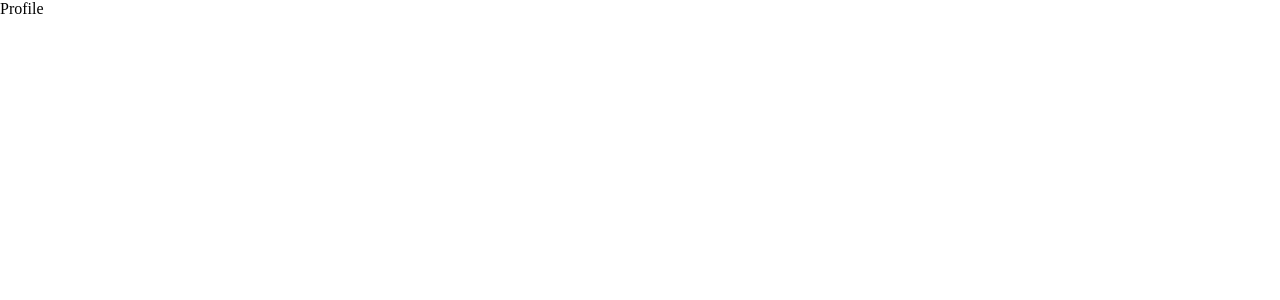
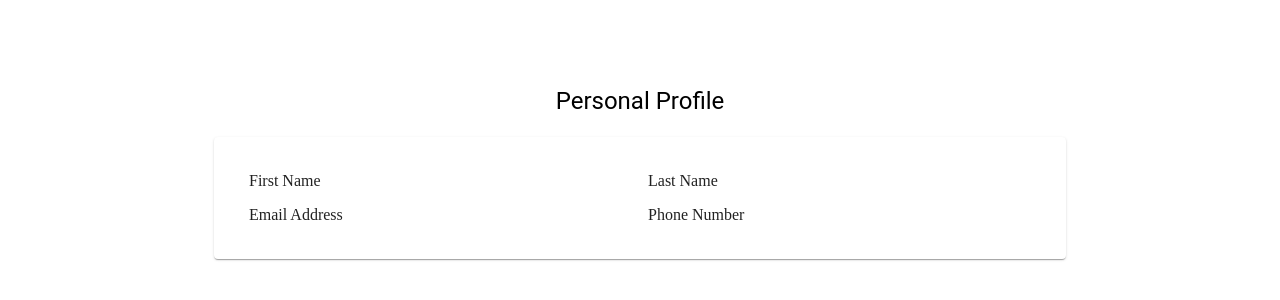
Before and after one commit to khanstutorial/nexus-kt, a React (Create React App) app: page /profile/1 in a window 1280 px wide. Shown: the top 300 px of the page. Built offline with nearby package versions, Linux system fonts and the light colour scheme.

Commit message:
started working on profile page

```diff
--- a/src/pages/Profile.jsx
+++ b/src/pages/Profile.jsx
@@ -1,7 +1,40 @@
 import React from 'react';
+import { Grid, Card, Box, Typography } from '@mui/material';
+import Container from '@mui/material/Container';
 
 const Profile = () => {
-  return <div>Profile</div>;
+  return (
+    <Container maxWidth="md">
+      <Box
+        sx={{
+          width: '100%',
+          marginTop: '10%',
+          paddingBottom: '20px',
+          textAlign: 'center',
+          minHeight: '100%',
+          backgroundColor: 'white',
+        }}
+      >
+        <Typography variant="h5">Personal Profile</Typography>
+      </Box>
+      <Card sx={{ padding: '35px' }}>
+        <Grid container spacing={2}>
+          <Grid item xs={6}>
+            <span>First Name</span>
+          </Grid>
+          <Grid item xs={6}>
+            <span>Last Name</span>
+          </Grid>
+          <Grid item xs={6}>
+            <span>Email Address</span>
+          </Grid>
+          <Grid item xs={6}>
+            <span>Phone Number</span>
+          </Grid>
+        </Grid>
+      </Card>
+    </Container>
+  );
 };
 
 export default Profile;
```
Also changed, not shown: src/features/Custom-Input/CustomInput.jsx (added, +17 -0 lines).
